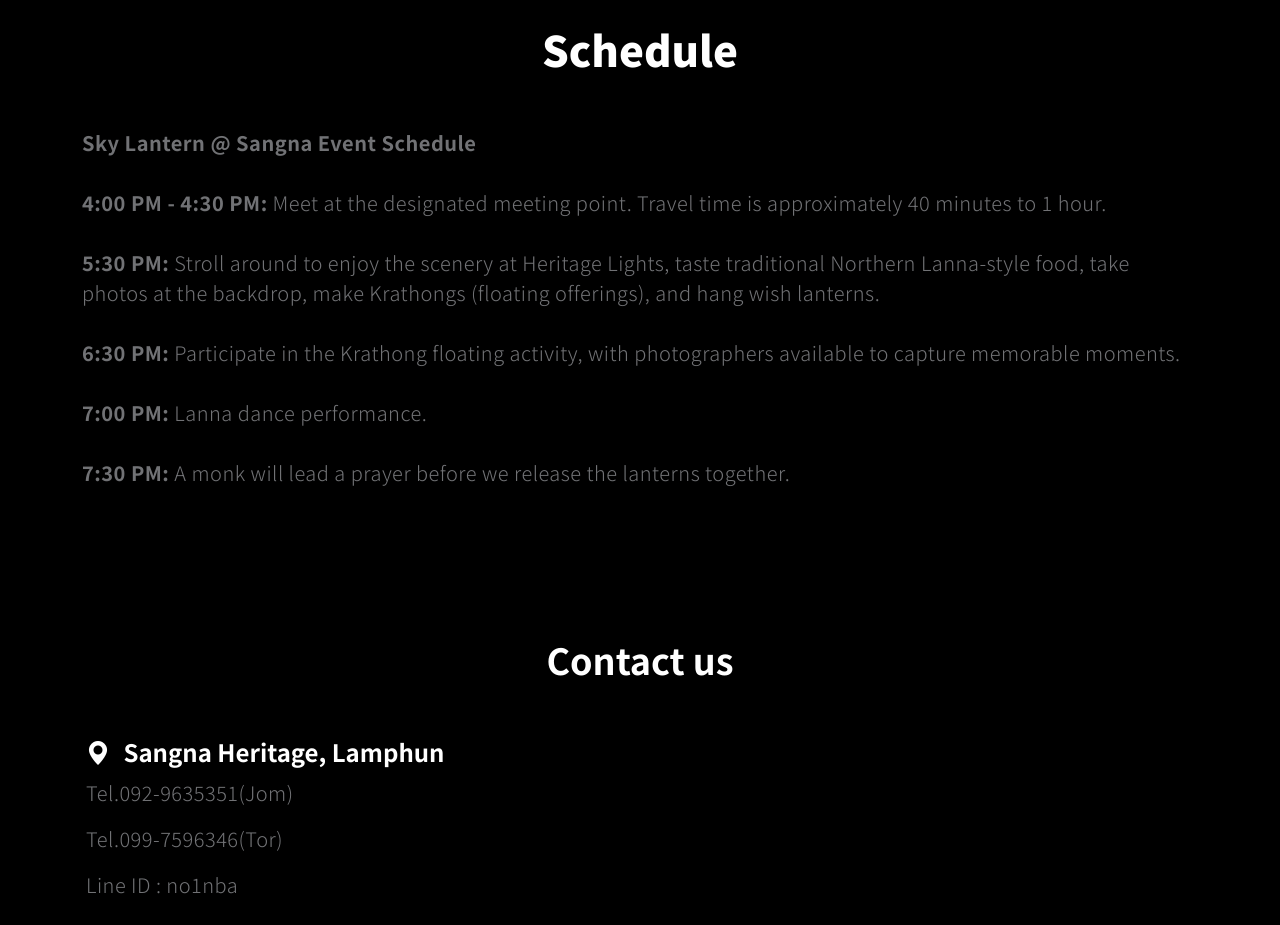
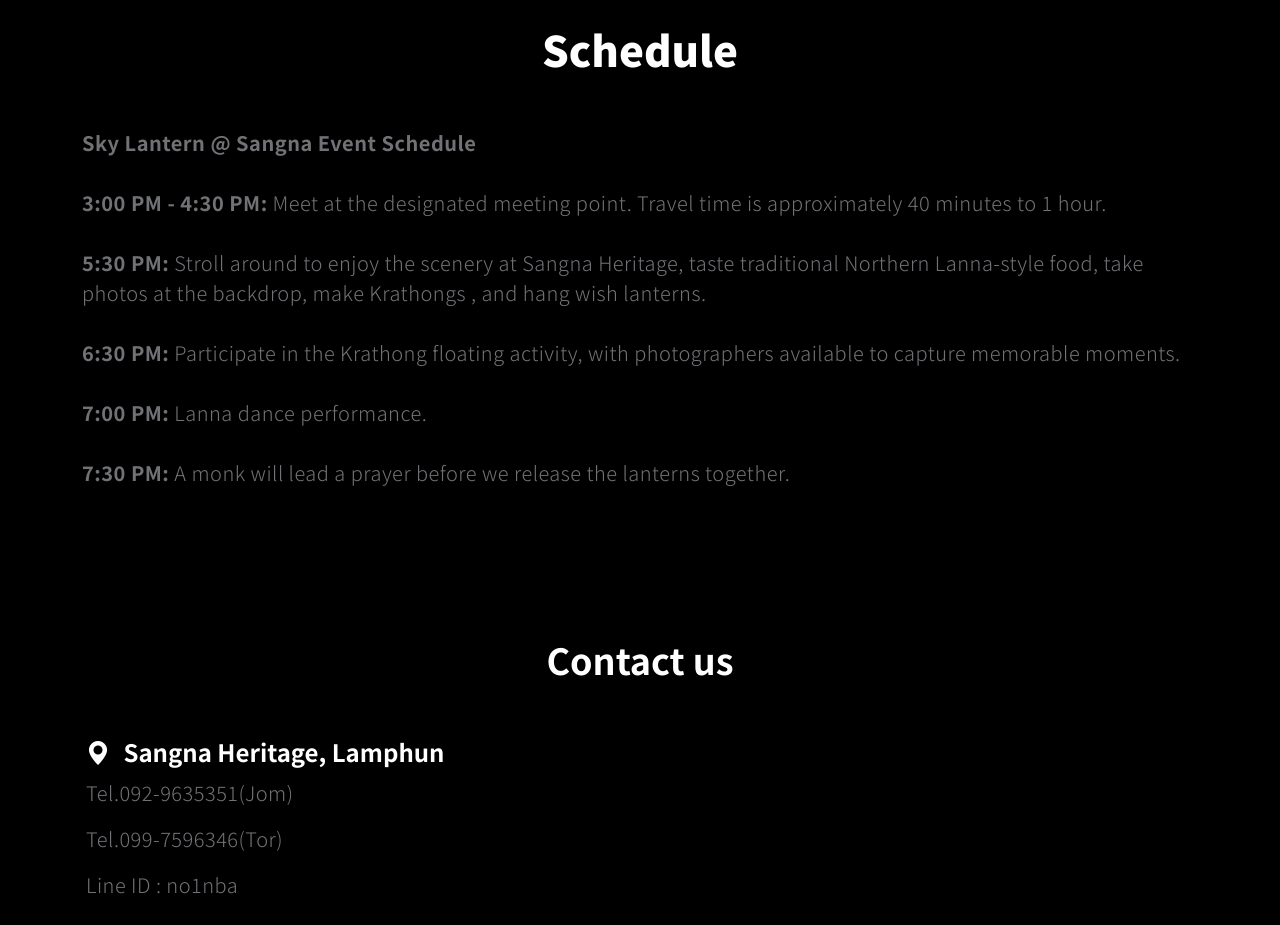
Before and after one commit to boonloets96/SkyLantern, a plain HTML site: page index.html in a window 1280 px wide. Shown: the part 4945-5870 px from the top of the page. Drawn offline with Linux system fonts and the light colour scheme.

Commit message:
Change the word at row 266

```diff
--- a/index.html
+++ b/index.html
@@ -263,8 +263,8 @@
 
                             <p>
                                 <strong>Sky Lantern @ Sangna Event Schedule</strong><br><br>
-                                <strong>4:00 PM - 4:30 PM:</strong> Meet at the designated meeting point. Travel time is approximately 40 minutes to 1 hour. <br><br>
-                                <strong>5:30 PM:</strong> Stroll around to enjoy the scenery at Heritage Lights, taste traditional Northern Lanna-style food, take photos at the backdrop, make Krathongs (floating offerings), and hang wish lanterns. <br><br>
+                                <strong>3:00 PM - 4:30 PM:</strong> Meet at the designated meeting point. Travel time is approximately 40 minutes to 1 hour. <br><br>
+                                <strong>5:30 PM:</strong> Stroll around to enjoy the scenery at Sangna Heritage, taste traditional Northern Lanna-style food, take photos at the backdrop, make Krathongs , and hang wish lanterns. <br><br>
                                 <strong>6:30 PM:</strong> Participate in the Krathong floating activity, with photographers available to capture memorable moments. <br><br>
                                 <strong>7:00 PM:</strong> Lanna dance performance. <br><br>
                                 <strong>7:30 PM:</strong> A monk will lead a prayer before we release the lanterns together.
```
